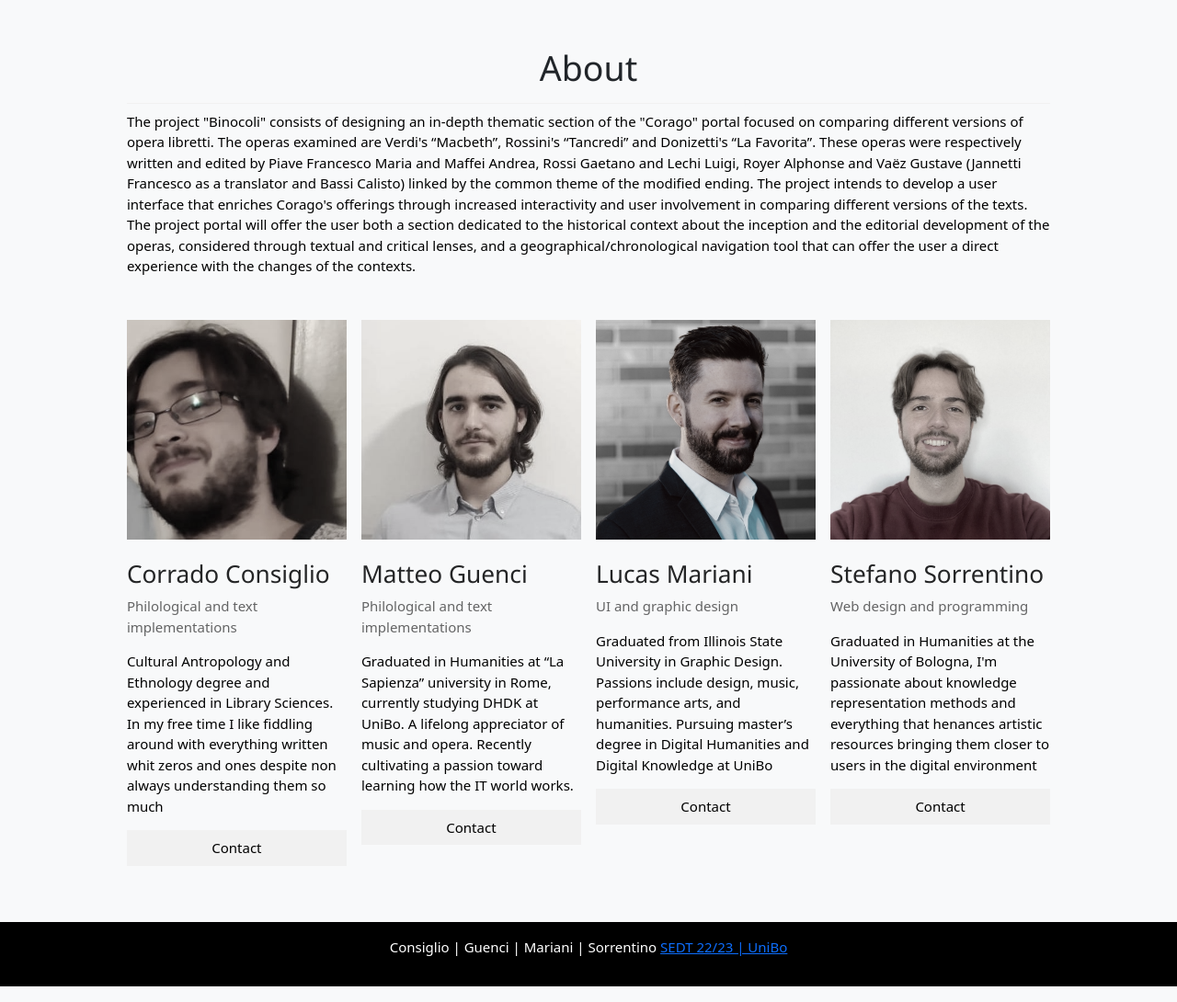
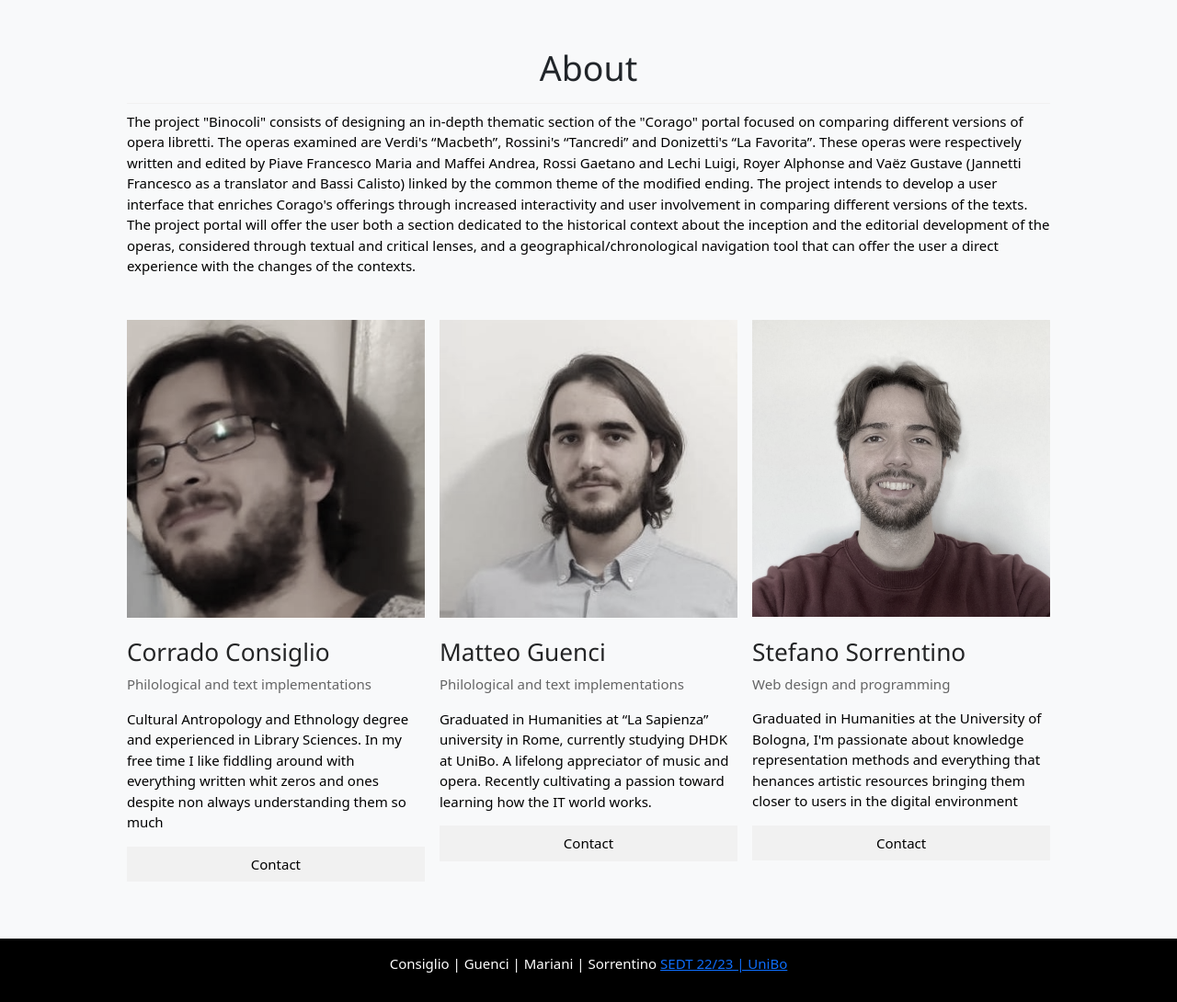
Before and after one commit to SleepingSteven/Binocoli, a plain HTML site: page index.html in a window 1280 px wide. Shown: the part 1897-2987 px from the top of the page at 92% size. Drawn offline with nearby package versions, Linux system fonts and the light colour scheme.

Commit message:
Update index.html

```diff
--- a/index.html
+++ b/index.html
@@ -362,7 +362,7 @@ text-shadow: 1px 1px white;
     <div class="col-1"></div>
     <div class="col-10">
       <div class="w3-row-padding w3-grayscale">
-        <div class="w3-col l3 m6 w3-margin-bottom">
+        <div class="w3-col l4 m6 w3-margin-bottom">
           <img src="imgs/corrado.jpeg" alt="Corrado" style="width:100%">
           <br><br>
           <h3>Corrado Consiglio</h3>
@@ -370,7 +370,7 @@ text-shadow: 1px 1px white;
           <p>Cultural Antropology and Ethnology degree and experienced in Library Sciences. In my free time I like fiddling around with everything written whit zeros and ones despite non always understanding them so much</p>
           <p><button class="w3-button w3-light-grey w3-block">Contact</button></p>
         </div>
-        <div class="w3-col l3 m6 w3-margin-bottom">
+        <div class="w3-col l4 m6 w3-margin-bottom">
           <img src="imgs/matteo.jpeg" alt="Matteo" style="width:100%">
           <br><br>
           <h3>Matteo Guenci</h3>
@@ -378,15 +378,7 @@ text-shadow: 1px 1px white;
           <p>Graduated in Humanities at “La Sapienza” university in Rome, currently studying DHDK at UniBo. A lifelong appreciator of music and opera. Recently cultivating a passion toward learning how the IT world works.</p>
           <p><button class="w3-button w3-light-grey w3-block">Contact</button></p>
         </div>
-        <div class="w3-col l3 m6 w3-margin-bottom">
-          <img src="imgs/Lucas_Mariani.jpg" alt="Lucas" style="width:100%">
-          <br><br>
-          <h3>Lucas Mariani</h3>
-          <p class="w3-opacity">UI and graphic design</p>
-          <p>Graduated from Illinois State University in Graphic Design. Passions include design, music, performance arts, and humanities. Pursuing master’s degree in Digital Humanities and Digital Knowledge at UniBo</p>
-          <p><button class="w3-button w3-light-grey w3-block">Contact</button></p>
-        </div>
-        <div class="w3-col l3 m6 w3-margin-bottom">
+        <div class="w3-col l4 m6 w3-margin-bottom">
           <img src="imgs/fototessera_stefano.jpg" alt="Stefano" style="width:100%">
           <br><br>
           <h3>Stefano Sorrentino</h3>
```
